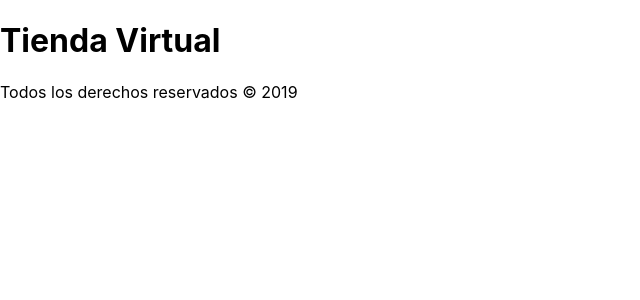
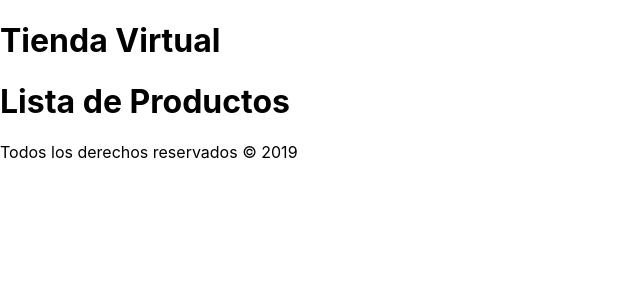
Before and after one commit to jimmy404/REACT-temas-basico, a React (Create React App) app: page / in a window 1280 px wide. Shown: the top 300 px of the page, without its empty margins (0-640 px from the left). Built offline with nearby package versions, Linux system fonts and the light colour scheme.

Commit message:
First step to Productos

```diff
--- a/src/App.js
+++ b/src/App.js
@@ -1,6 +1,7 @@
 import React, { Fragment } from 'react';
 import Header from './components/Header';
 import Footer from './components/Footer';
+import Productos from './components/Productos';
 
 
 function App() {
@@ -10,6 +11,7 @@
       <Header
     titulo='Tienda Virtual'
       />
+      <Productos />
       <Footer
       fecha={fecha}
       />
--- a/src/components/Productos.js
+++ b/src/components/Productos.js
@@ -0,0 +1,25 @@
+import React, { Component } from 'react';
+
+class Productos extends Component {
+
+    state = {
+        productos : [
+            { id : 1, name : 'Camisa ReactJS', precio: 30},
+            { id : 2, name : 'Camisa VueJS', precio: 30},
+            { id : 3, name : 'Camisa Angular', precio: 30},
+            { id : 4, name : 'Camisa Node.js', precio: 30}
+            ]
+    }
+
+    render(){
+        const {productos} = this.state;
+        console.log(productos);
+
+        return(
+            <h1>Lista de Productos</h1>
+        );
+    }
+
+}
+
+export default Productos;
```
